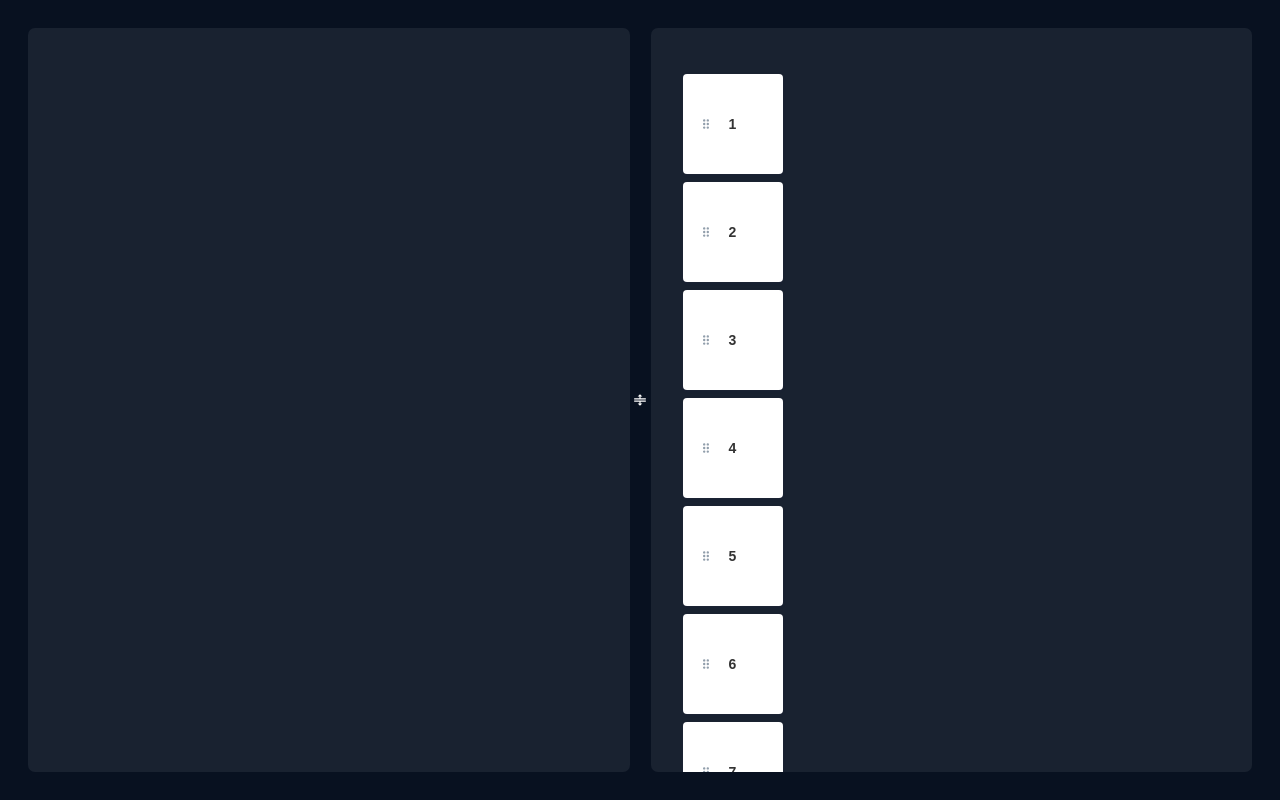
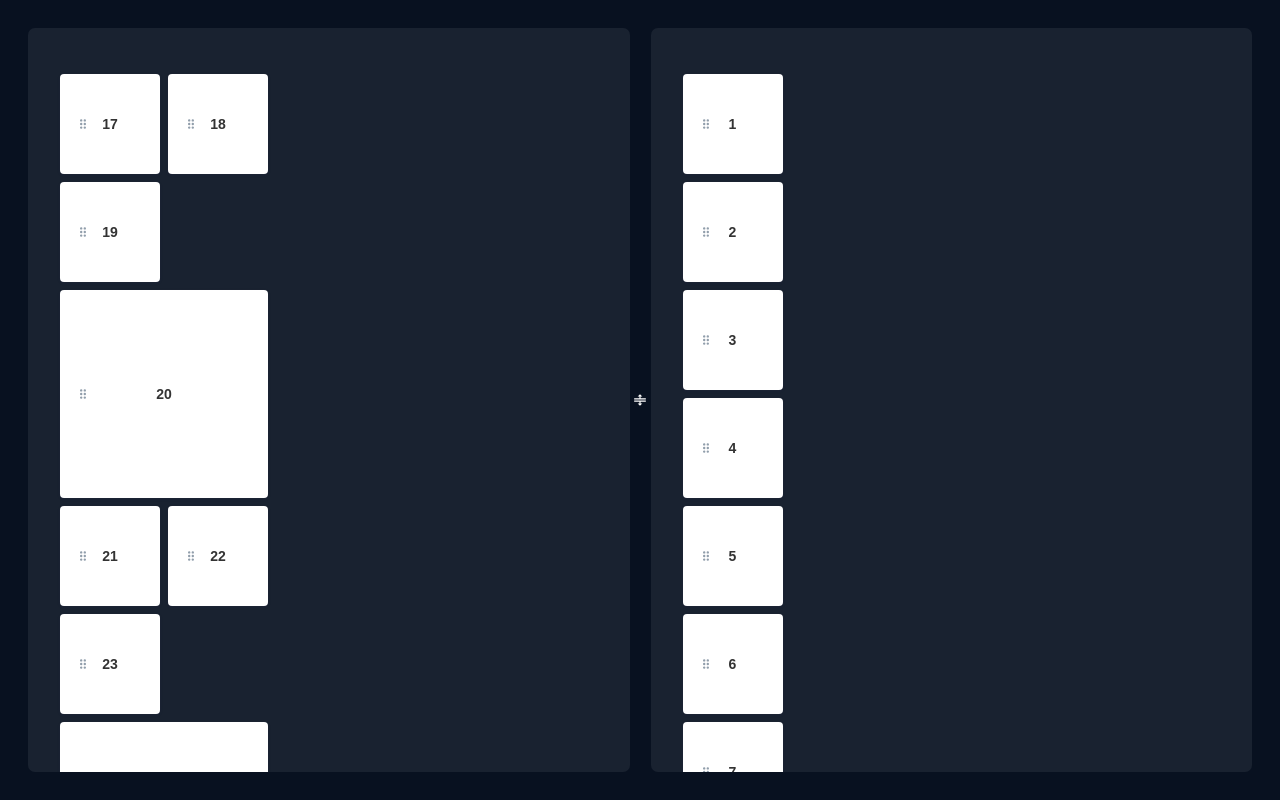
Before and after one commit to marsidev/resizable-panels-with-movable-items, a React (Vite) app: page / in a window 1280 px wide. Built offline with nearby package versions, Linux system fonts and the light colour scheme.

Commit message:
set initial sizes in the store, remove dragOverlay, apply f.motion animation

```diff
--- a/src/App.jsx
+++ b/src/App.jsx
@@ -2,9 +2,9 @@ import { Panel, PanelGroup } from 'react-resizable-panels'
 import styled from 'styled-components'
 import { DndContext, DragOverlay, KeyboardSensor, MeasuringStrategy, MouseSensor, TouchSensor, closestCorners, defaultDropAnimationSideEffects, useSensor, useSensors } from '@dnd-kit/core'
 import { defaultAnimateLayoutChanges, sortableKeyboardCoordinates } from '@dnd-kit/sortable'
-import { createPortal } from 'react-dom'
+// import { createPortal } from 'react-dom'
 import { useRef, useState } from 'react'
-import { Item } from '~/dnd-components'
+// import { Item } from '~/dnd-components'
 import { DnDPanel, ResizeHandle } from '~/panel-components'
 import { useStore } from '~/store'
 
@@ -23,20 +23,10 @@ const tilesContainerPadding = 32
 
 const mainPanelProps = {
   containerId: 'main',
-  wrapperStyle: ({ index }) => {
-    if (index === 0) {
-      return {
-        fontSize: '2rem',
-        width: 208,
-        height: 208,
-        gridRowStart: 'span 2',
-        gridColumnStart: 'span 2',
-      }
-    }
-
+  wrapperStyle: ({ index, isDragging, active, item }) => {
     return {
-      width: 100,
-      height: 100,
+      gridRowStart: item.style.width >= 200 ? 'span 2' : undefined,
+      gridColumnStart: item.style.width >= 200 ? 'span 2' : undefined,
     }
   },
   animateLayoutChanges: args => defaultAnimateLayoutChanges({ ...args, wasDragging: true }),
@@ -46,24 +36,21 @@ const mainPanelProps = {
 
 const toolbarPanelProps = {
   containerId: 'toolbar',
-  wrapperStyle: () => ({
-    width: 100,
-    height: 100,
-  }),
+  wrapperStyle: ({ index, isDragging, active, item }) => ({}),
   animateLayoutChanges: args => defaultAnimateLayoutChanges({ ...args, wasDragging: true }),
   removable: false,
   handle: true,
 }
 
-const dropAnimationConfig = {
-  sideEffects: defaultDropAnimationSideEffects({
-    styles: {
-      active: {
-        opacity: '0.5',
-      },
-    },
-  }),
-}
+// const dropAnimationConfig = {
+//   sideEffects: defaultDropAnimationSideEffects({
+//     styles: {
+//       active: {
+//         opacity: '0.5',
+//       },
+//     },
+//   }),
+// }
 
 function App() {
   const [activeItem, setActiveItem] = useStore(s => [s.activeItem, s.setActiveItem])
@@ -76,8 +63,6 @@ function App() {
   const [panel2Cols, setPanel2Cols] = useState()
   const ref = useRef()
   const resizerRef = useRef()
-  // const panel1Ref = useRef()
-  // const panel2Ref = useRef()
 
   const onResizePanel = (panel1Size) => {
     // const panel2Size = panel2Ref.current?.getSize()
@@ -89,17 +74,6 @@ function App() {
 
     const panel1Columns = Math.floor(panel1Width / (defaultTileWidth + defaultGridGap + tilesContainerPadding / 2))
     const panel2Columns = Math.floor(panel2Width / (defaultTileWidth + defaultGridGap + tilesContainerPadding / 2))
-
-    // console.log({
-    //   panel1Size: Math.floor(panel1Size),
-    //   panel2Size: Math.floor(panel2Size),
-    //   containerWidth: Math.floor(containerWidth),
-    //   resizerWidth: Math.floor(resizerWidth),
-    //   panel1Width: Math.floor(panel1Width),
-    //   panel2Width: Math.floor(panel2Width),
-    //   panel1Columns,
-    //   panel2Columns,
-    // })
 
     setPanel1Cols(panel1Columns)
     setPanel2Cols(panel2Columns)
@@ -246,7 +220,7 @@ function App() {
           </Panel>
         </PanelGroup>
 
-        {createPortal(
+        {/* {createPortal(
           <DragOverlay
             adjustScale={true}
             dropAnimation={dropAnimationConfig}
@@ -258,8 +232,8 @@ function App() {
                   item={activeItem}
                   handle={true}
                   wrapperStyle={{
-                    width: 100,
-                    height: 100,
+                    // width: activeItem.style.width,
+                    // height: activeItem.style.height,
                   }}
                   dragOverlay
                 />
@@ -267,7 +241,23 @@ function App() {
               : null}
           </DragOverlay>,
           document.body,
-        )}
+        )} */}
+
+        {/* <DragOverlay
+          adjustScale={true}
+          dropAnimation={dropAnimationConfig}
+        >
+          {activeItem
+            ? (
+              <Item
+                item={activeItem}
+                handle={true}
+                wrapperStyle={{}}
+                dragOverlay
+              />
+            )
+            : null}
+        </DragOverlay> */}
       </DndContext>
     </Container>
   )
--- a/src/dnd-components/Item.jsx
+++ b/src/dnd-components/Item.jsx
@@ -1,28 +1,44 @@
 import { forwardRef } from 'react'
 import classNames from 'classnames'
 import { motion } from 'framer-motion'
+// import { CSS } from '@dnd-kit/utilities'
 import styles from './Item.module.scss'
 import { Handle, Remove } from '~/dnd-components'
 
-// const initialMotionAnimate = {
-//   x: 0,
-//   y: 0,
-//   scale: 1,
-//   opacity: 1,
-// }
+const initialMotionAnimate = {
+  x: 0,
+  y: 0,
+  scale: 1,
+  opacity: 1,
+}
 
-// const motionTransition = dragging => ({
-//   duration: !dragging ? 0.25 : 0,
-//   easings: {
-//     type: 'spring',
-//   },
-//   scale: {
-//     duration: 0.25,
-//   },
-//   zIndex: {
-//     delay: dragging ? 0 : 0.25,
-//   },
-// })
+const getMotionTransition = dragging => ({
+  duration: !dragging ? 0.25 : 0,
+  easings: {
+    type: 'spring',
+  },
+  scale: {
+    duration: 0.25,
+  },
+  zIndex: {
+    delay: dragging ? 0 : 0.25,
+  },
+})
+
+const getMotionAnimate = (transform, dragging) => {
+  return transform
+    ? {
+      x: Math.round(transform.x),
+      y: Math.round(transform.y),
+      // scale: dragging ? 1.05 : 1,
+      zIndex: dragging ? 1 : 0,
+      // boxShadow: dragging
+      //   ? '0 0 0 1px rgba(63, 63, 68, 0.05), 0px 15px 15px 0 rgba(34, 33, 81, 0.25)'
+      //   : undefined,
+      opacity: dragging ? 0.5 : 1,
+    }
+    : initialMotionAnimate
+}
 
 export const Item = forwardRef(({
   color,
@@ -36,7 +52,6 @@ export const Item = forwardRef(({
   index,
   listeners,
   onRemove,
-  renderItem,
   sorting,
   style,
   transition,
@@ -45,6 +60,36 @@ export const Item = forwardRef(({
   wrapperStyle,
   ...props
 }, ref) => {
+  const liStyle = {
+    ...wrapperStyle,
+    ...item.style,
+    // 'transition': [transition, wrapperStyle?.transition]
+    //   .filter(Boolean)
+    //   .join(', '),
+    // // 'transform': CSS.Translate.toString(transform),
+    // '--translate-x': transform
+    //   ? `${Math.round(transform.x)}px`
+    //   : undefined,
+    // '--translate-y': transform
+    //   ? `${Math.round(transform.y)}px`
+    //   : undefined,
+    // '--scale-x': transform?.scaleX
+    //   ? `${transform.scaleX}`
+    //   : undefined,
+    // '--scale-y': transform?.scaleY
+    //   ? `${transform.scaleY}`
+    //   : undefined,
+    '--index': index,
+    '--color': color,
+    'opacity': 1,
+  }
+
+  // useEffect(() => {
+  //   if ((dragging || sorting) && (item.value === 17 || item.value === 32)) {
+  //     console.log('item dragging|sorting', { liStyle, item, wrapperStyle, sorting, dragging, transform })
+  //   }
+  // }, [dragging, sorting, liStyle, item])
+
   return (
     <li
       className={classNames(
@@ -53,28 +98,7 @@ export const Item = forwardRef(({
         sorting && styles.sorting,
         dragOverlay && styles.dragOverlay,
       )}
-      style={
-        {
-          ...wrapperStyle,
-          'transition': [transition, wrapperStyle?.transition]
-            .filter(Boolean)
-            .join(', '),
-          '--translate-x': transform
-            ? `${Math.round(transform.x)}px`
-            : undefined,
-          '--translate-y': transform
-            ? `${Math.round(transform.y)}px`
-            : undefined,
-          '--scale-x': transform?.scaleX
-            ? `${transform.scaleX}`
-            : undefined,
-          '--scale-y': transform?.scaleY
-            ? `${transform.scaleY}`
-            : undefined,
-          '--index': index,
-          '--color': color,
-        }
-      }
+      style={liStyle}
       ref={ref}
     >
       <motion.div
@@ -87,22 +111,9 @@ export const Item = forwardRef(({
           color && styles.color,
         )}
         style={style}
-        // layoutId={String(value)}
-        // animate={
-        //   transform
-        //     ? {
-        //       x: transform.x,
-        //       y: transform.y,
-        //       scale: dragging ? 1.05 : 1,
-        //       zIndex: dragging ? 1 : 0,
-        //       boxShadow: dragging
-        //         ? '0 0 0 1px rgba(63, 63, 68, 0.05), 0px 15px 15px 0 rgba(34, 33, 81, 0.25)'
-        //         : undefined,
-        //       opacity: dragging ? 0.5 : 1,
-        //     }
-        //     : initialMotionAnimate
-        // }
-        // transition={motionTransition(dragging)}
+        layoutId={item.id}
+        animate={getMotionAnimate(transform, dragging)}
+        transition={getMotionTransition(dragging)}
         data-id={item.id}
         data-value={item.value}
         data-index={index}
--- a/src/dnd-components/Item.module.scss
+++ b/src/dnd-components/Item.module.scss
@@ -70,7 +70,6 @@ $focused-outline-color: #4c9ffe;
 
   color: $text-color;
   font-weight: $font-weight;
-  // font-size: 1rem;
   white-space: nowrap;
 
   transform: scale(var(--scale, 1));
--- a/src/dnd-components/SortableItem.jsx
+++ b/src/dnd-components/SortableItem.jsx
@@ -1,4 +1,5 @@
 import { useSortable } from '@dnd-kit/sortable'
+import { useEffect } from 'react'
 import { Item } from '~/dnd-components'
 
 export const SortableItem = ({
@@ -7,6 +8,7 @@ export const SortableItem = ({
   getNewIndex,
   handle,
   item,
+  items,
   index,
   onRemove,
   style,
@@ -24,6 +26,7 @@ export const SortableItem = ({
     setActivatorNodeRef,
     transform,
     transition,
+    over,
   } = useSortable({
     id: item.id,
     animateLayoutChanges,
@@ -31,10 +34,20 @@ export const SortableItem = ({
     getNewIndex,
   })
 
+  const activeItem = items.find(item => item.id === active?.id)
+  const overItem = items.find(item => item.id === over?.id)
+
+  useEffect(() => {
+    activeItem && overItem && isDragging && console.log('useSortable', { overItem, activeItem, isDragging, isSorting, transform, transition })
+  }, [activeItem, overItem, isDragging])
+
   return (
     <Item
       ref={setNodeRef}
       item={item}
+      fadeIn={false}
+      // item={isSorting && overItem ? { ...item, style: { ...item.style, backgroundColor: 'red' } } : item}
+      // item={isDragging && overItem ? overItem : item}
       disabled={disabled}
       dragging={isDragging}
       sorting={isSorting}
@@ -51,7 +64,7 @@ export const SortableItem = ({
       onRemove={onRemove ? () => onRemove(item.id) : undefined}
       transform={transform}
       transition={transition}
-      wrapperStyle={wrapperStyle?.({ index, isDragging, active, id: item.id })}
+      wrapperStyle={wrapperStyle?.({ index, isDragging, active, item })}
       listeners={listeners}
       dragOverlay={!useDragOverlay && isDragging}
       {...attributes}
--- a/src/panel-components/DnDPanel.jsx
+++ b/src/panel-components/DnDPanel.jsx
@@ -4,6 +4,7 @@ import {
 } from '@dnd-kit/sortable'
 import { useDroppable } from '@dnd-kit/core'
 import styled from 'styled-components'
+// import { useEffect } from 'react'
 import { GridContainer, SortableItem } from '~/dnd-components'
 
 export const PanelContainer = styled.div`
@@ -34,9 +35,18 @@ export const DnDPanel = (props) => {
   } = props
   const {
     setNodeRef,
+    // active,
+    // over,
+    // rect,
   } = useDroppable({
     id: containerId,
   })
+
+  // const activeItem = items.find(item => item.id === active?.id)
+  // const overItem = items.find(item => item.id === over?.id)
+  // useEffect(() => {
+  //   active && over && console.log('useDroppable', { overItem, activeItem, rect })
+  // }, [active, over, rect])
 
   return (
     <PanelContainer data-id="panel-container">
@@ -45,6 +55,7 @@ export const DnDPanel = (props) => {
           {items.map((item, index) => (
             <SortableItem
               item={item}
+              items={items}
               key={item.id}
               handle={handle}
               index={index}
--- a/src/store/itemsSlice.js
+++ b/src/store/itemsSlice.js
@@ -1,13 +1,26 @@
 import { arrayMove } from '@dnd-kit/sortable'
 import { v4 as uuidv4 } from 'uuid'
-const MAX_ITEMS = 40
+const MAX_ITEMS = 16
 
 const defaultItems = {
-  main: [],
+  main: Array.from({ length: MAX_ITEMS }, (_, i) => {
+    return {
+      id: uuidv4(),
+      value: i + MAX_ITEMS + 1,
+      style: {
+        width: (i + MAX_ITEMS + 1) % 4 === 0 ? 208 : 100,
+        height: (i + MAX_ITEMS + 1) % 4 === 0 ? 208 : 100,
+      },
+    }
+  }),
   toolbar: Array.from({ length: MAX_ITEMS }, (_, i) => {
     return {
       id: uuidv4(),
       value: i + 1,
+      style: {
+        width: 100,
+        height: 100,
+      },
     }
   }),
 }
```
